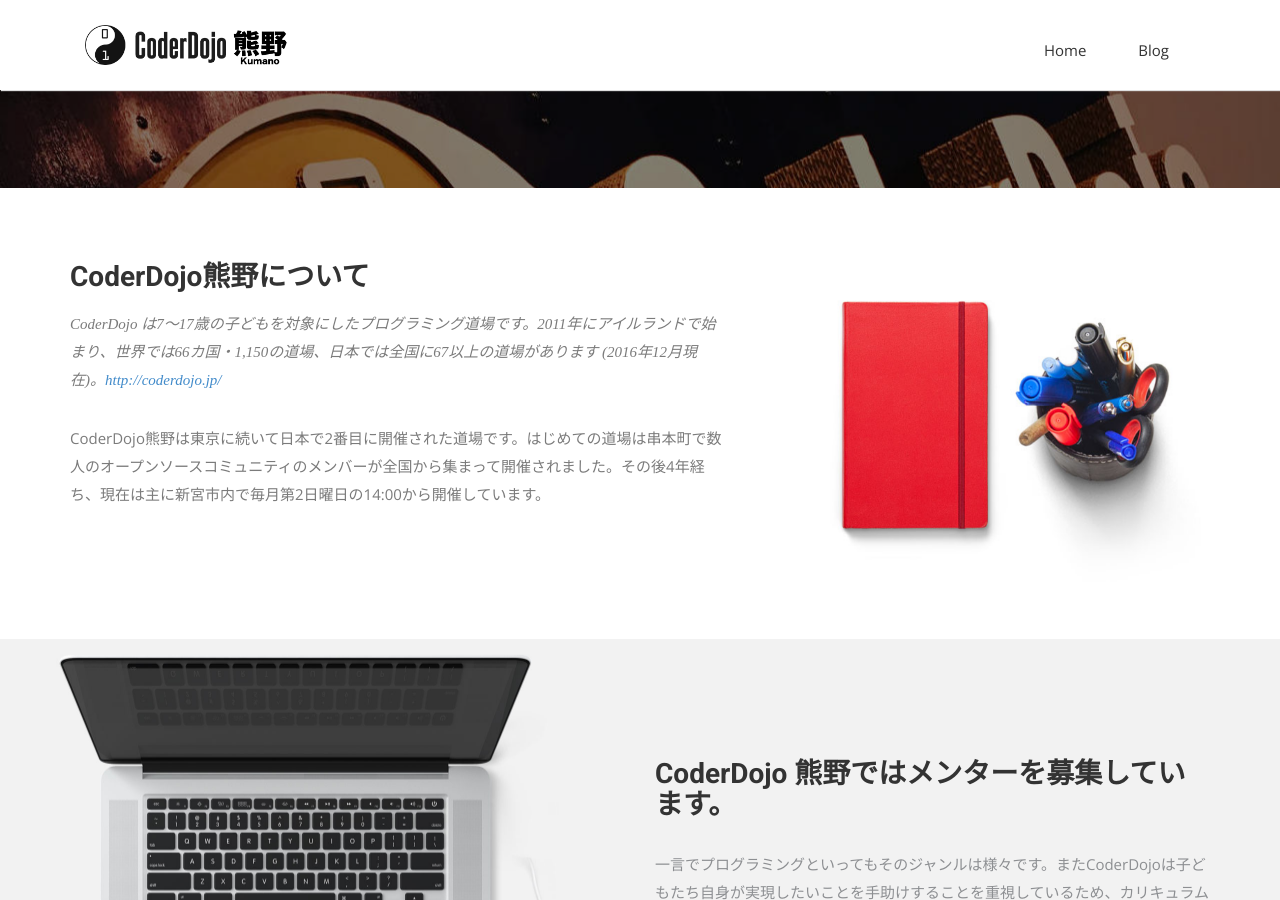
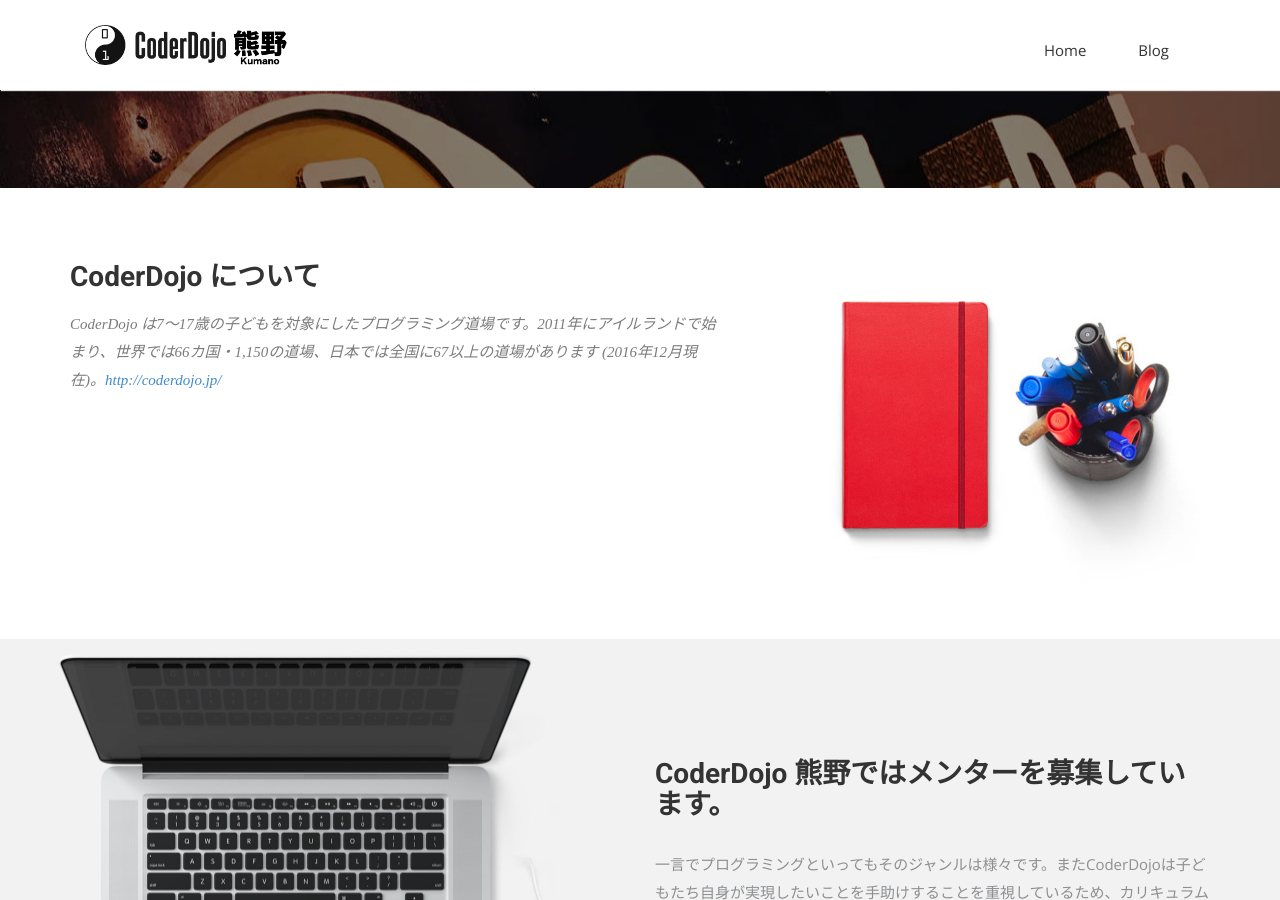
Before and after one commit to coderdojo-kumano/coderdojo-kumano.github.io, a Jekyll site: the page built from index.html, in a window 1280 px wide and 900 px high, scrolled down 593 px. Built offline with Jekyll 4.4.1, drawn with Linux system fonts in a browser that asks for light colours; nearby versions of some CDN libraries; some web fonts are replaced.

Commit message:
remove some text

```diff
--- a/index.html
+++ b/index.html
@@ -26,11 +26,10 @@
       <div class="col-md-7 col-sm-12">
         <div class="block">
           <div class="section-title">
-            <h2>CoderDojo熊野について</h2>
+            <h2>CoderDojo について</h2>
             <p>CoderDojo は7〜17歳の子どもを対象にしたプログラミング道場です。2011年にアイルランドで始まり、世界では66カ国・1,150の道場、日本では全国に67以上の道場があります (2016年12月現在)。<a href="http://coderdojo.jp/">http://coderdojo.jp/</a>
             </p>
           </div>
-          <p>CoderDojo熊野は東京に続いて日本で2番目に開催された道場です。はじめての道場は串本町で数人のオープンソースコミュニティのメンバーが全国から集まって開催されました。その後4年経ち、現在は主に新宮市内で毎月第2日曜日の14:00から開催しています。</p>
         </div>
       </div><!-- .col-md-7 close -->
       <div class="col-md-5 col-sm-12">
```
